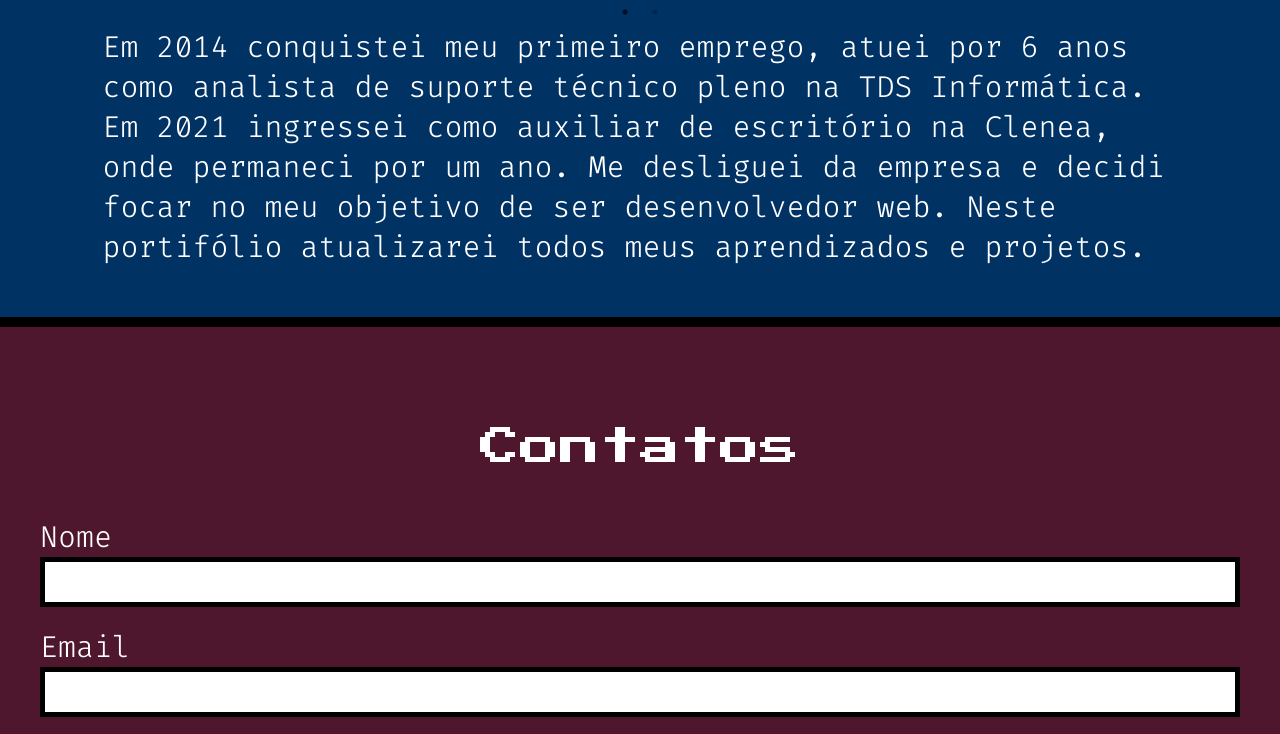
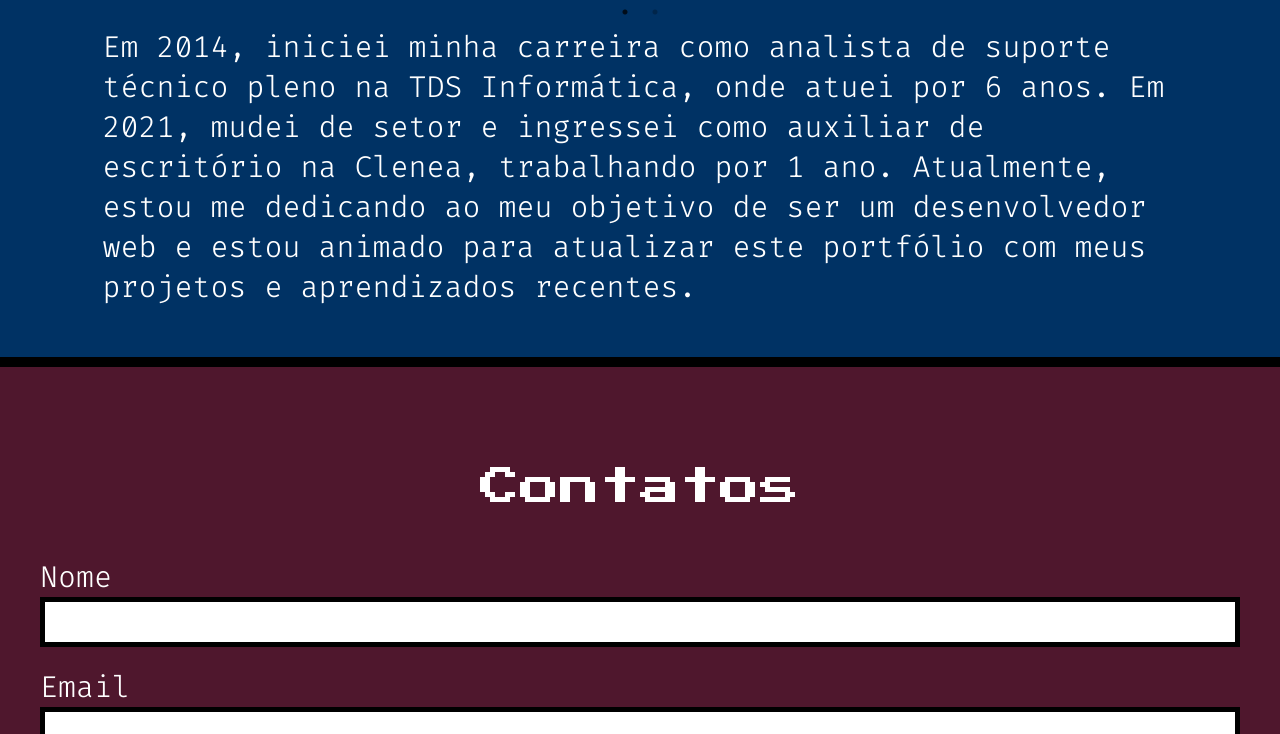
Before and after one commit to duduike/Portifolio, a plain HTML site: page index.html in a window 1280 px wide. Shown: the part 2659-3393 px from the top of the page. Drawn offline with nearby package versions, Linux system fonts and the light colour scheme.

Commit message:
Improvements in article about me

```diff
--- a/index.html
+++ b/index.html
@@ -223,10 +223,10 @@
 
         <article>
             <p class="font-fira-30-300">
-                Em 2014 conquistei meu primeiro emprego, atuei por 6 anos como analista de suporte técnico pleno na TDS
-                Informática. Em 2021 ingressei como auxiliar de escritório na Clenea, onde permaneci por um ano. Me
-                desliguei da empresa e decidi focar no meu objetivo de ser desenvolvedor web.
-                Neste portifólio atualizarei todos meus aprendizados e projetos.
+                Em 2014, iniciei minha carreira como analista de suporte técnico pleno na TDS Informática,
+                onde atuei por 6 anos. Em 2021, mudei de setor e ingressei como auxiliar de escritório na Clenea,
+                trabalhando por 1 ano. Atualmente, estou me dedicando ao meu objetivo de ser um desenvolvedor web e estou animado para
+                atualizar este portfólio com meus projetos e aprendizados recentes.
             </p>
         </article>
 
```
